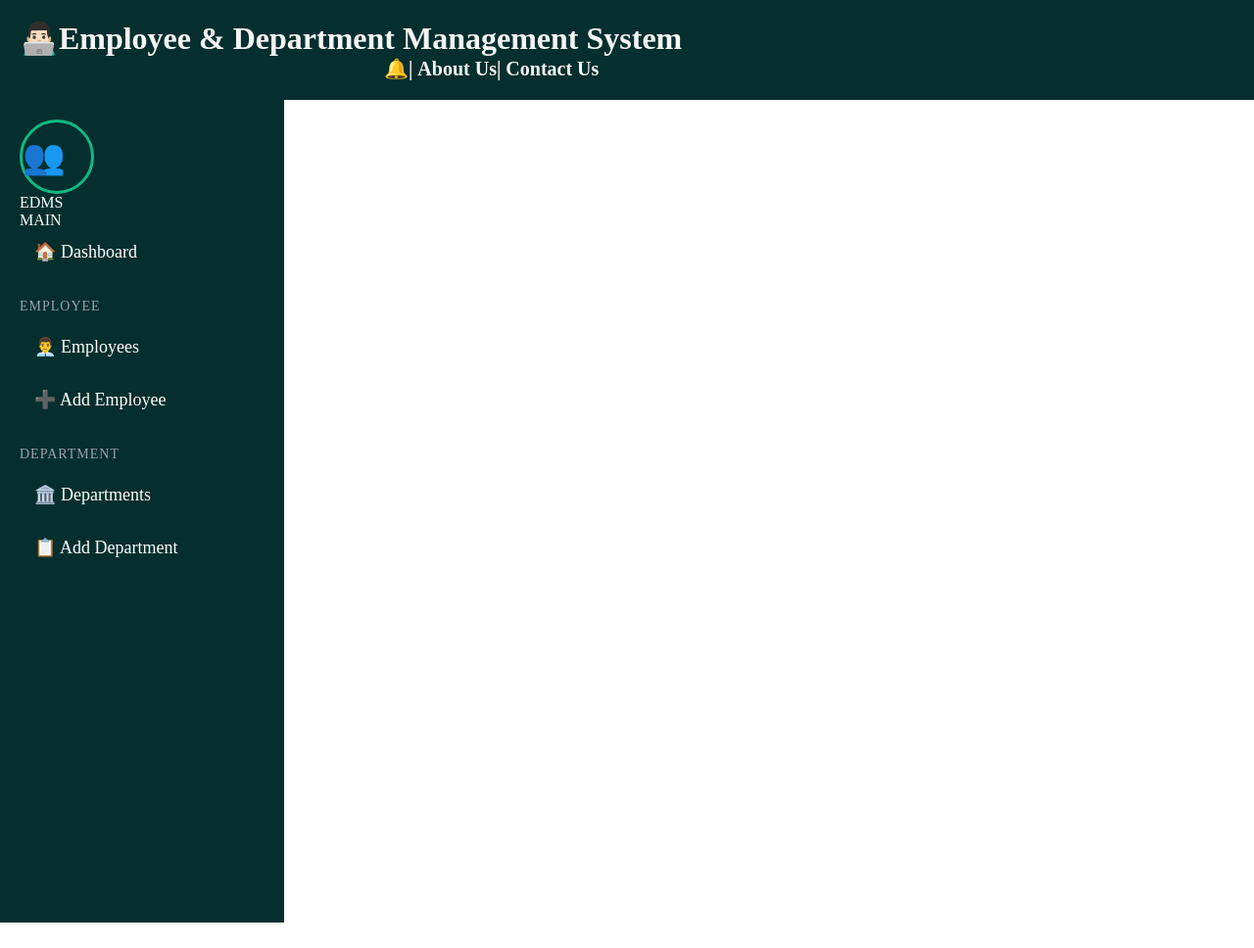
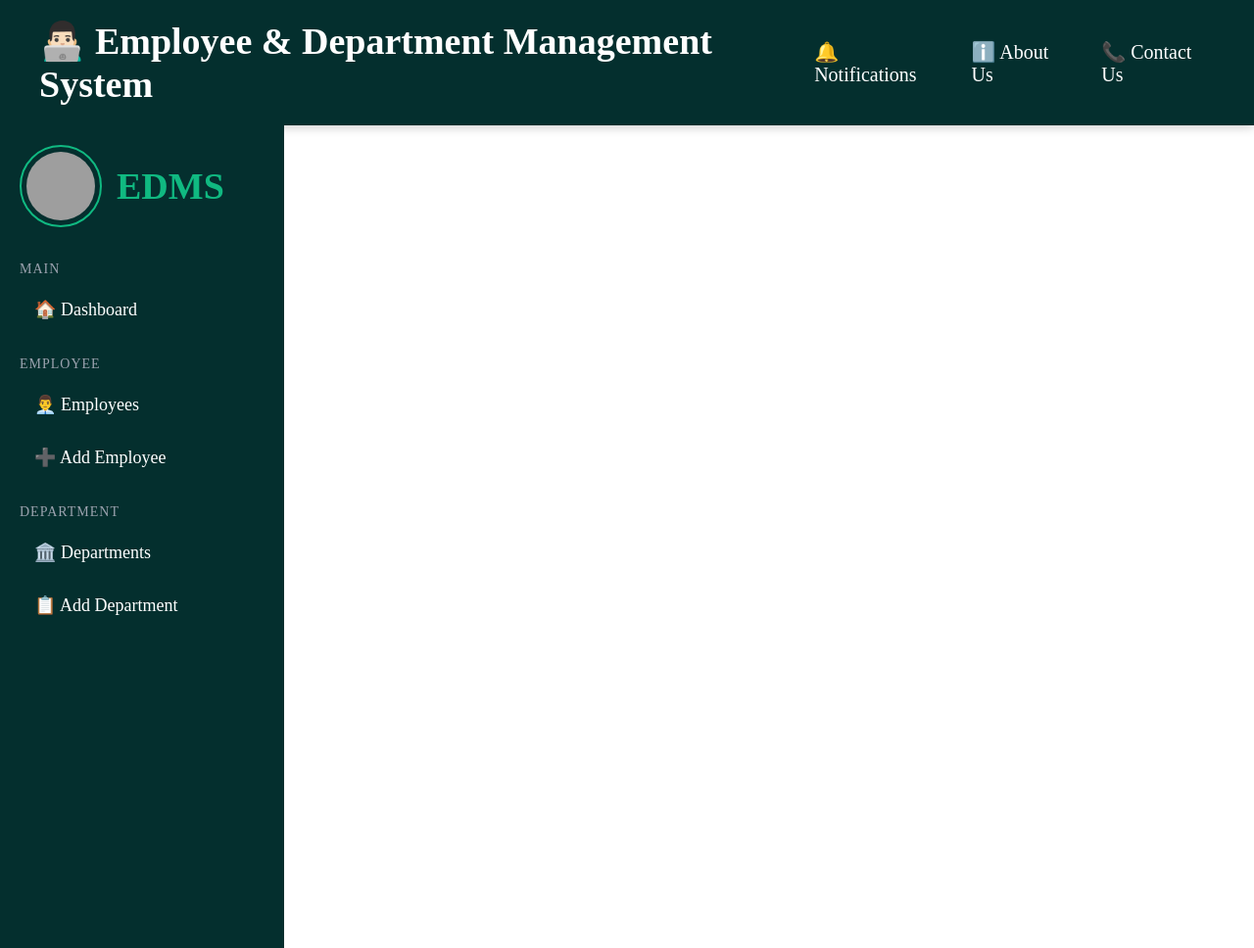
Before and after one commit to AJITHRAJA8/Employee-Department-Management-System, a Flask app: page / in a window 1280 px wide. Shown: the whole page at 98% size. Before the commit the page ends 942 px from the top, so only its background shows below. Run offline with Flask 3, Linux system fonts and the light colour scheme; grey boxes are pictures that could not be loaded.

Commit message:
add slidebar

```diff
--- a/static/style.css
+++ b/static/style.css
@@ -3,21 +3,28 @@
         margin:0px;
     }
 .one{
-        background-color:#042f2e;
-        color:whitesmoke;
-        padding:20px;
-
+    background:#042f2e;
+    color:white;
+    padding:20px 40px;
+    display:flex;
+    justify-content:space-between;
+    align-items:center;
+    box-shadow:0 2px 10px rgba(0,0,0,0.2);
 }
-    h1,ul,li{
-        display:inline-block;
+.one h1{
+    font-size:38px;
 }
-    ul{
-        margin-left:30%;
-        font-weight: bold;
+.one ul{
+    display:flex;
+    gap:30px;
+    list-style:none;
     font-size:20px;
 }
-    li:hover{
-        color:grey;
+.one li{
+    transition:0.30s;
+}
+.one li:hover{
+    color:#10b981;
     cursor:pointer;
 }
 .sidebar{
@@ -27,24 +34,24 @@
     color:white;
     padding:20px;
 }
-    .log{
+.logo{
     display:flex;
     align-items:center;
     gap:15px;
-        margin-bottom:40px;
+    margin-bottom:35px;
 }
-    .icon{
+
+.logo img{
     width:70px;
     height:70px;
-        border:3px solid #10b981;
     border-radius:50%;
-        display:flex;
-        align-items:center;
-        font-size:35px;
+    border:2px solid #10b981;
+    padding:5px;
 }
+
 .text{
     color:#10b981;
-        font-size:40px;
+    font-size:38px;
     font-weight:bold;
 }
 .title{
--- a/templates/home.html
+++ b/templates/home.html
@@ -7,20 +7,20 @@
 
         <body>
             <div class="one">
-                <h1>👨🏻‍💻Employee & Department Management System  </h1>
+                <h1>👨🏻‍💻 Employee & Department Management System</h1>
                 <ul>
-                    <li>🔔|</li>
-                    <li>About Us|</li>
-                    <li>Contact Us</li>
-                </ul>
+                    <li>🔔 Notifications</li>
+                    <li>ℹ️ About Us</li>
+                    <li>📞 Contact Us</li>
+                    </ul>
             </div>
             <div class="sidebar">
                 <div class="logo">
-                    <span class="icon">👥</span>
-                    <sapn calss="text">EDMS</sapn>
+                    <img src="https://cdn-icons-png.flaticon.com/512/681/681494.png" alt="logo">
+                    <sapn class="text">EDMS</sapn>
                 </div>
                 <div class="menu">
-                    <p clss="title">MAIN</p>
+                    <p class="title">MAIN</p>
                     <a href="#">🏠 Dashboard</a>
 
                     <p class="title">EMPLOYEE</p>
```
Lines whose indentation alone changed are shown as unchanged.
